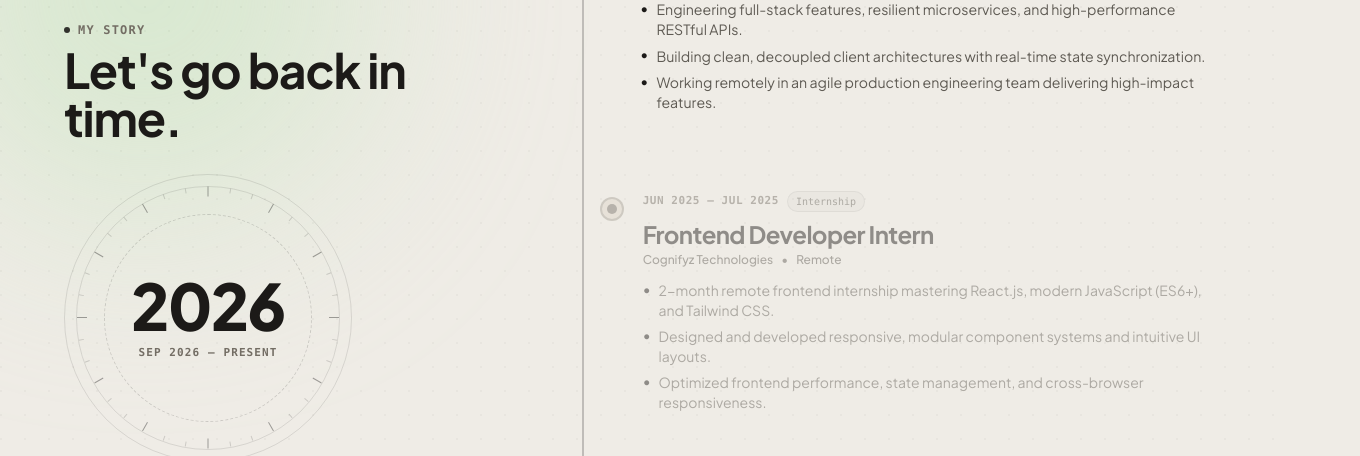
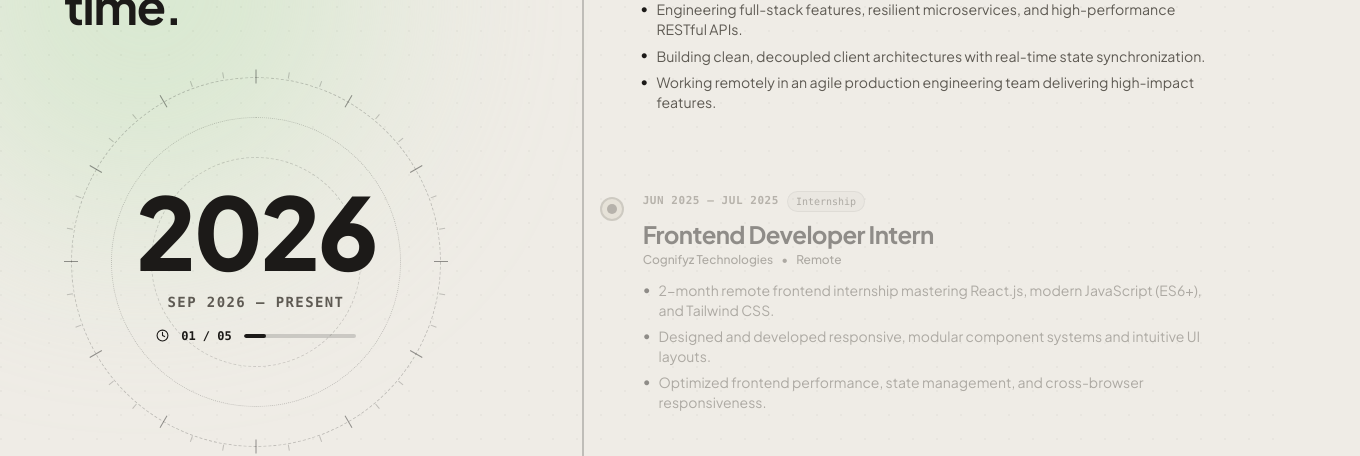
Before and after one commit to XCHAUDHARY00/rajportfolio, a React (Vite) app in the folder frontend/: page / in a window 1280 px wide. Shown: the part 1895-2351 px from the top of the page, 1360 px wide, since content can reach past the window. Built offline with nearby package versions, Linux system fonts and the light colour scheme; no server answers; a web font is replaced by a local one.

Commit message:
fix: remove dummy backend intern, make time-travel dial massive with rotating dotted rings, keep sticky timeline beside cards

```diff
--- a/frontend/src/sections/StoryTimeline.jsx
+++ b/frontend/src/sections/StoryTimeline.jsx
@@ -82,7 +82,14 @@ export default function StoryTimeline({
         'Built strong foundational mathematics, science, and analytical problem-solving skills.',
       ],
     },
-    ...(experience || []).map((exp) => ({
+    ...(experience || [])
+      .filter((exp) => {
+        const c = (exp.company || '').toLowerCase();
+        const r = (exp.role || '').toLowerCase();
+        if (c.includes('tech corp') || r.includes('backend intern')) return false;
+        return true;
+      })
+      .map((exp) => ({
         year: exp.start_date ? exp.start_date.substring(0, 4) : '2025',
         period: `${exp.start_date || '2025'} – ${exp.currently_working ? 'PRESENT' : exp.end_date || '2025'}`,
         role: exp.role || 'Software Engineer',
@@ -167,7 +174,7 @@ export default function StoryTimeline({
     <section
       id="story"
       ref={sectionRef}
-      className="relative py-24 sm:py-36 px-4 sm:px-8 bg-[#EFECE6] dark:bg-[#161618] text-[#1C1A18] dark:text-[#EFECE6] overflow-hidden transition-colors"
+      className="relative py-24 sm:py-36 px-4 sm:px-8 bg-[#EFECE6] dark:bg-[#161618] text-[#1C1A18] dark:text-[#EFECE6] transition-colors"
     >
       {/* ── Soft Pastel Gradient Ambient Orbs (Matching Screenshot In Light Mode) ── */}
       <div className="absolute top-0 -left-20 w-[450px] h-[450px] bg-[#C6E6BF]/55 dark:bg-emerald-950/20 rounded-full blur-[100px] pointer-events-none" />
@@ -185,8 +192,8 @@ export default function StoryTimeline({
 
       <div className="max-w-6xl mx-auto w-full relative z-10">
         <div className="grid grid-cols-1 lg:grid-cols-12 gap-12 lg:gap-16 items-start">
-          {/* ── LEFT COLUMN: Skeuomorphic Time-Travel Dial (Sticky Desktop) ── */}
-          <div className="lg:col-span-5 flex flex-col items-start lg:sticky lg:top-28">
+          {/* ── LEFT COLUMN: Skeuomorphic Time-Travel Dial (Sticky Desktop - Stays with you all the way) ── */}
+          <div className="lg:col-span-5 flex flex-col items-start lg:sticky lg:top-28 lg:self-start z-20">
             {/* Tag */}
             <div className="flex items-center gap-2 text-xs font-mono font-bold tracking-widest uppercase text-[#736D64] dark:text-amber-400 mb-2">
               <span className="w-1.5 h-1.5 rounded-full bg-[#1C1A18] dark:bg-amber-400 animate-pulse" />
@@ -198,51 +205,52 @@ export default function StoryTimeline({
               Let&apos;s go back in time.
             </h2>
 
-            {/* Skeuomorphic Radar / Compass Dial with Rotating Graduation Ticks */}
-            <div className="relative my-8 w-64 h-64 sm:w-72 sm:h-72 flex items-center justify-center select-none">
-              {/* Outer Orbit Ring */}
-              <div className="absolute inset-0 rounded-full border border-black/10 dark:border-white/10" />
+            {/* Rotating Dotted Circles & Skeuomorphic Compass Dial (Matching Reference Screenshot 2) */}
+            <div className="relative my-8 sm:my-10 w-72 h-72 sm:w-84 sm:h-84 lg:w-96 lg:h-96 flex items-center justify-center select-none">
+              {/* Rotating Dotted & Dashed Concentric Orbit Rings & Radial Graduation Ticks */}
+              <motion.div
+                animate={{ rotate: activeYearIndex * 45 }}
+                transition={{ type: 'spring', stiffness: 90, damping: 18 }}
+                className="absolute inset-0 flex items-center justify-center pointer-events-none"
+              >
+                {/* Outer Dashed Orbit Ring */}
+                <div className="absolute w-[280px] h-[280px] sm:w-[330px] sm:h-[330px] lg:w-[370px] lg:h-[370px] rounded-full border border-dashed border-black/20 dark:border-white/20" />
 
-              {/* Middle Rotating Dial with Graduation Tick Marks */}
-              <div
-                className="absolute inset-3 rounded-full border border-black/10 dark:border-white/10 flex items-center justify-center transition-transform duration-700 ease-out"
-                style={{
-                  transform: `rotate(${activeYearIndex * 45}deg)`,
-                }}
-              >
+                {/* Middle Dotted Orbit Ring */}
+                <div className="absolute w-[220px] h-[220px] sm:w-[260px] sm:h-[260px] lg:w-[290px] lg:h-[290px] rounded-full border border-dotted border-black/20 dark:border-white/25" />
+
+                {/* Inner Dashed Ring */}
+                <div className="absolute w-[160px] h-[160px] sm:w-[190px] sm:h-[190px] lg:w-[210px] lg:h-[210px] rounded-full border border-dashed border-black/15 dark:border-white/15" />
+
+                {/* Radial Graduation Tick Marks (like in image 2) */}
                 {dialTicks.map((_, i) => (
                   <div
                     key={i}
                     className="absolute w-full h-[1px] pointer-events-none"
-                    style={{
-                      transform: `rotate(${i * 10}deg)`,
-                    }}
+                    style={{ transform: `rotate(${i * 10}deg)` }}
                   >
                     <div
                       className={`h-[1px] ${
                         i % 3 === 0
-                          ? 'w-[10px] bg-black/35 dark:bg-white/40'
-                          : 'w-[5px] bg-black/15 dark:bg-white/20'
+                          ? 'w-[14px] bg-black/40 dark:bg-white/45'
+                          : 'w-[6px] bg-black/20 dark:bg-white/20'
                       }`}
                     />
                   </div>
                 ))}
-              </div>
+              </motion.div>
 
-              {/* Inner Dashed Ring */}
-              <div className="absolute inset-10 rounded-full border border-dashed border-black/15 dark:border-white/20" />
-
-              {/* Central Year & Period Display (Changes automatically on scroll) */}
-              <div className="text-center z-10 px-4">
+              {/* Central Big Year & Period Display (Changes dynamically on scroll) */}
+              <div className="text-center z-10 px-4 flex flex-col items-center">
                 <AnimatePresence mode="wait">
                   <motion.div
                     key={currentEvent.year}
-                    initial={{ opacity: 0, y: -10, scale: 0.92 }}
-                    animate={{ opacity: 1, y: 0, scale: 1 }}
-                    exit={{ opacity: 0, y: 10, scale: 0.92 }}
+                    initial={{ opacity: 0, scale: 0.88, y: -12 }}
+                    animate={{ opacity: 1, scale: 1, y: 0 }}
+                    exit={{ opacity: 0, scale: 0.88, y: 12 }}
                     transition={{ duration: 0.28, ease: [0.16, 1, 0.3, 1] }}
                   >
-                    <span className="text-5xl sm:text-6xl lg:text-[64px] font-black text-[#1C1A18] dark:text-white font-sans tracking-tight block leading-none">
+                    <span className="text-7xl sm:text-8xl lg:text-[100px] font-black text-[#1C1A18] dark:text-white font-sans tracking-tight block leading-none select-none drop-shadow-xs">
                       {currentEvent.year}
                     </span>
                   </motion.div>
@@ -255,27 +263,27 @@ export default function StoryTimeline({
                     animate={{ opacity: 1 }}
                     exit={{ opacity: 0 }}
                     transition={{ duration: 0.22 }}
-                    className="text-[11px] font-mono tracking-widest uppercase text-[#736D64] dark:text-amber-400 mt-2 block font-bold"
+                    className="text-xs sm:text-sm font-mono tracking-widest uppercase text-[#5E5A53] dark:text-[#A8A196] mt-3 block font-bold"
                   >
                     {currentEvent.period}
                   </motion.span>
                 </AnimatePresence>
-              </div>
-            </div>
 
-            {/* Progress indicator pill with Clock Icon (Matching Screenshot 1) */}
-            <div className="flex items-center gap-3 text-xs font-mono text-[#736D64] dark:text-white/60">
-              <Clock size={13} className="text-[#1C1A18] dark:text-amber-400" />
+                {/* Counter & Progress Line (Matching Screenshot 2: ⏱ 03 / 05 ────) */}
+                <div className="flex items-center gap-3 text-xs font-mono text-[#736D64] dark:text-white/60 mt-4">
+                  <Clock size={13} className="text-[#1C1A18] dark:text-amber-400 flex-shrink-0" />
                   <span className="font-bold text-[#1C1A18] dark:text-amber-400">
                     {stepNumber} / {totalSteps}
                   </span>
-              <div className="w-24 h-1.5 rounded-full bg-black/10 dark:bg-white/15 overflow-hidden">
+                  <div className="w-20 sm:w-28 h-1 rounded-full bg-black/15 dark:bg-white/15 overflow-hidden">
                     <div
                       className="h-full bg-[#1C1A18] dark:bg-amber-400 rounded-full transition-all duration-400"
                       style={{
                         width: `${((activeYearIndex + 1) / uniqueEvents.length) * 100}%`,
                       }}
                     />
+                  </div>
+                </div>
               </div>
             </div>
           </div>
```
Also changed, not shown: 1 other file (tests, documents, lock files or other folders). Lines whose indentation alone changed are shown as unchanged.
